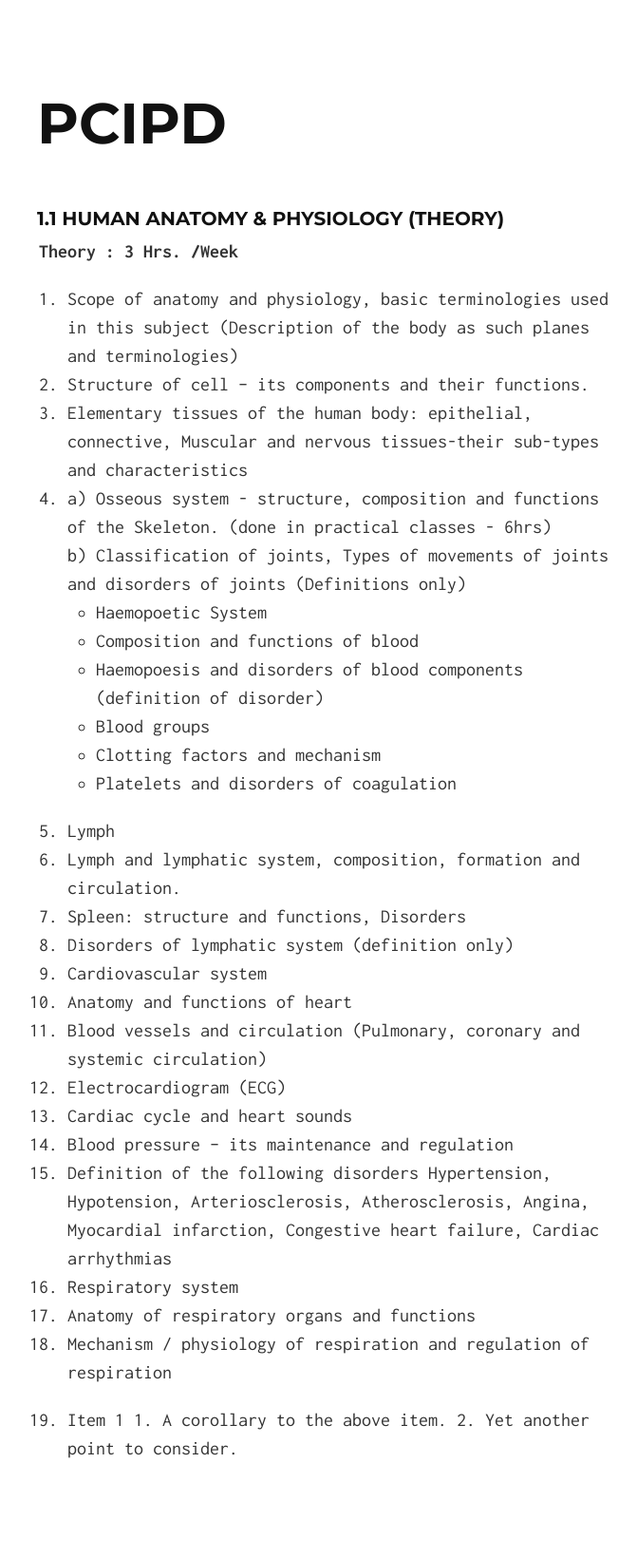
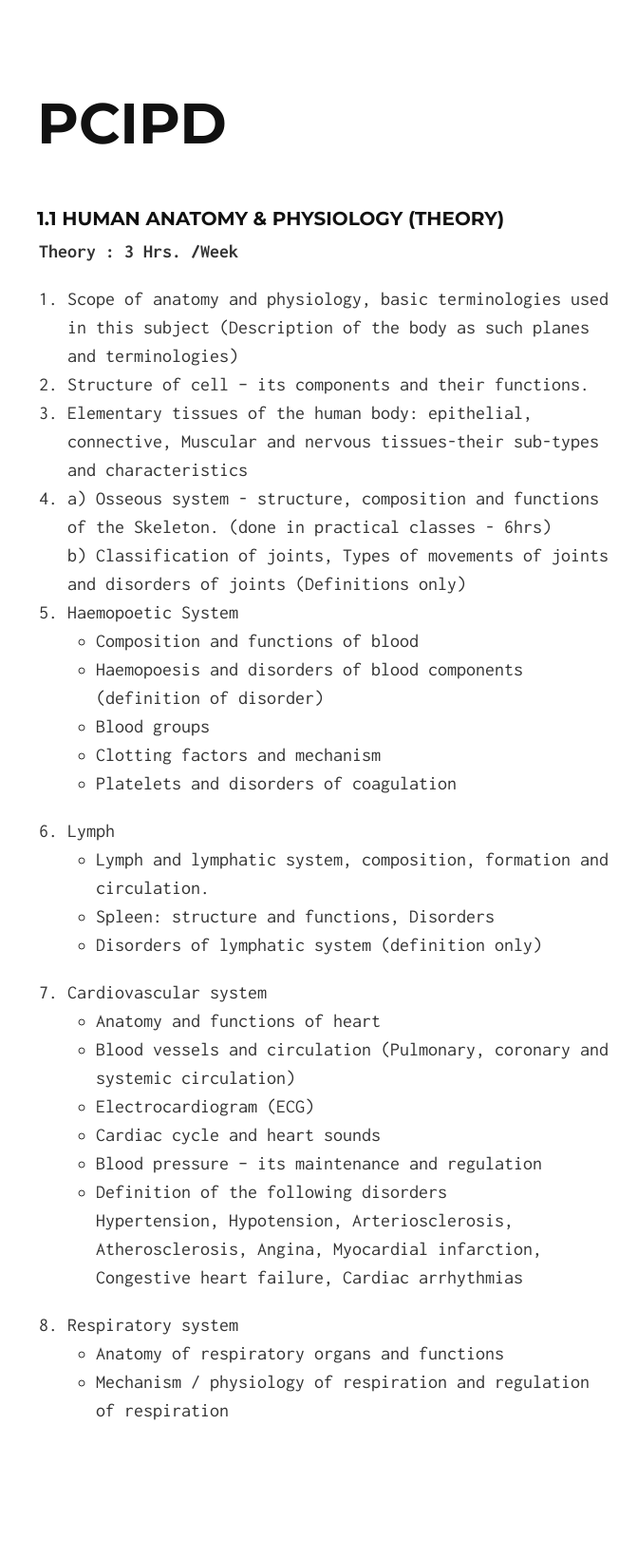
Before and after one commit to Shaaan/pcipd, a Jekyll site: the page built from syllabus1/index.md, in a window 1280 px wide. Shown: the whole page at 95% size, without its empty margins (299-970 px from the left). Built offline with Jekyll 4.4.1, drawn with Linux system fonts in a browser that asks for light colours; after the commit the page ends 1600 px from its top, so only the background shows below that.

```diff
--- a/syllabus1/index.md
+++ b/syllabus1/index.md
@@ -15,29 +15,25 @@ nervous tissues-their sub-types and characteristics
  Skeleton. (done in practical classes - 6hrs)
   b) Classification of joints, Types of movements of joints and disorders of joints
  (Definitions only)
-- Haemopoetic System
+5. Haemopoetic System
  * Composition and functions of blood
  * Haemopoesis and disorders of blood components (definition of disorder)
  * Blood groups
  * Clotting factors and mechanism
  * Platelets and disorders of coagulation
 6. Lymph
-  1. Lymph and lymphatic system, composition, formation and circulation.
-  2. Spleen: structure and functions, Disorders
-  3. Disorders of lymphatic system (definition only)
+ * Lymph and lymphatic system, composition, formation and circulation.
+ * Spleen: structure and functions, Disorders
+ * Disorders of lymphatic system (definition only)
 7. Cardiovascular system
-  1. Anatomy and functions of heart
-  2. Blood vessels and circulation (Pulmonary, coronary and systemic circulation)
-  3. Electrocardiogram (ECG)
-  4. Cardiac cycle and heart sounds
-  5. Blood pressure – its maintenance and regulation
-  6. Definition of the following disorders
+ * Anatomy and functions of heart
+ * Blood vessels and circulation (Pulmonary, coronary and systemic circulation)
+ * Electrocardiogram (ECG)
+ * Cardiac cycle and heart sounds
+ * Blood pressure – its maintenance and regulation
+ * Definition of the following disorders
   Hypertension, Hypotension, Arteriosclerosis, Atherosclerosis, Angina,
   Myocardial infarction, Congestive heart failure, Cardiac arrhythmias
 8. Respiratory system
-  1. Anatomy of respiratory organs and functions
-  2. Mechanism / physiology of respiration and regulation of respiration
-
-  1. Item 1
-    1. A corollary to the above item.
-    2. Yet another point to consider.
+ * Anatomy of respiratory organs and functions
+ * Mechanism / physiology of respiration and regulation of respiration
```
